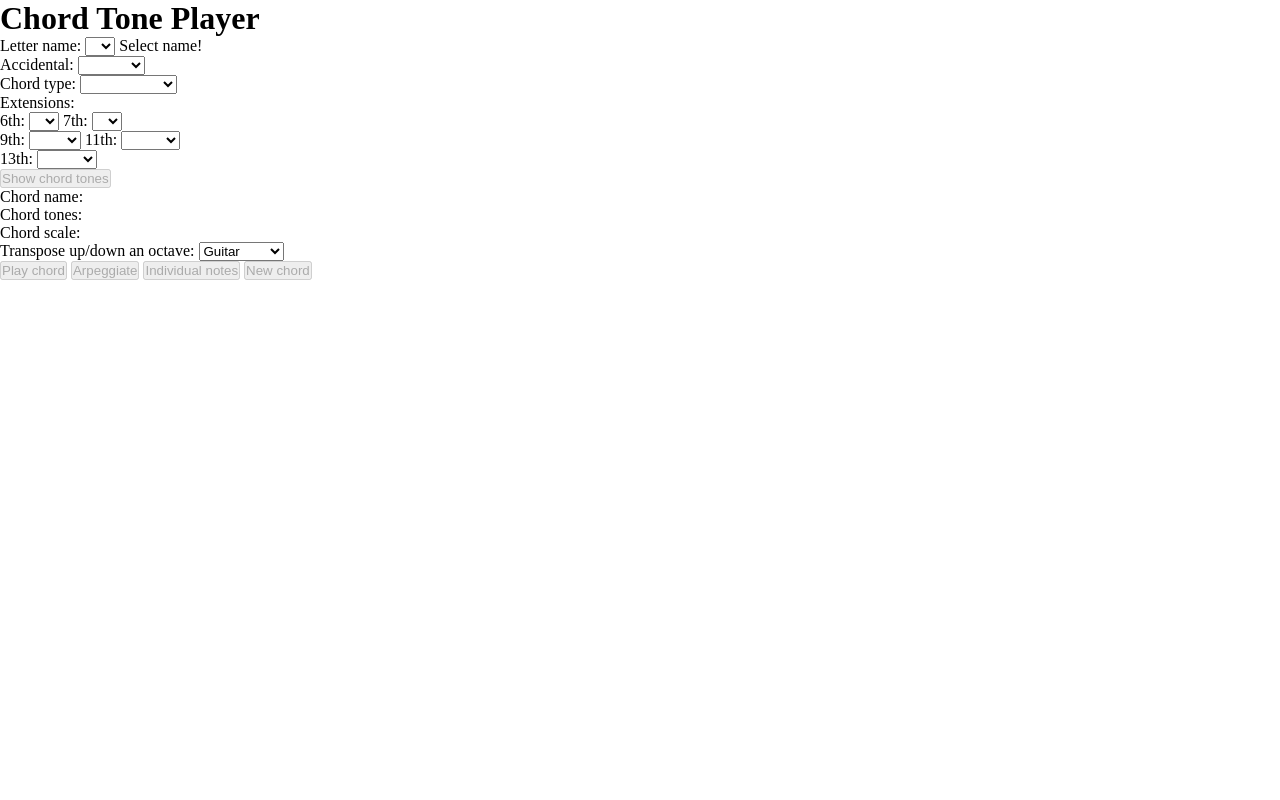
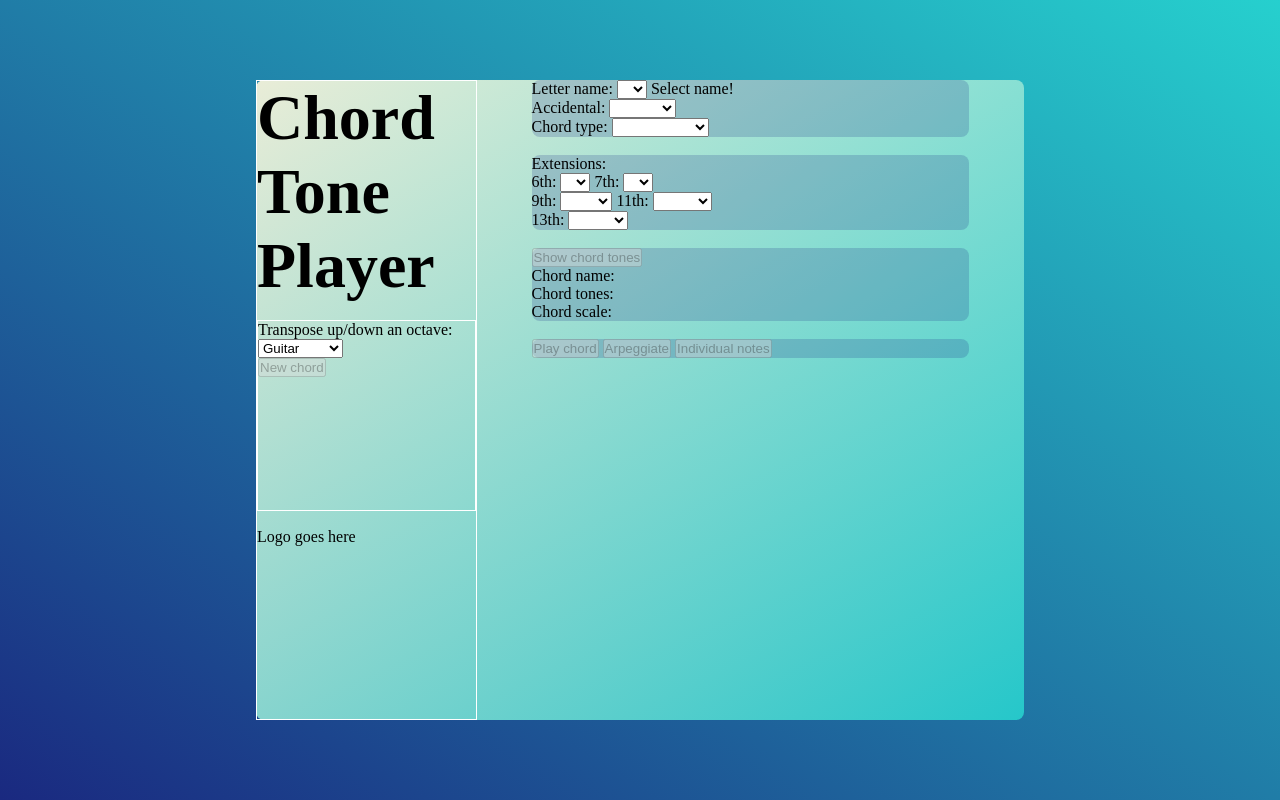
Before and after one commit to gaborio1/Chord-tone-player, a plain HTML site: page index.html in a window 1280 px wide. Drawn offline with nearby package versions, Linux system fonts and the light colour scheme; no server answers.

Commit message:
add css selectors, initial layout

```diff
--- a/index.html
+++ b/index.html
@@ -12,9 +12,34 @@
   </head>
 
   <body>
-    <h1>Chord Tone Player</h1>
+    <div id="main">
+      <div id="player" class="glass">
       <!-- <form action="#"> -->
       <!--  The value property of an HTML option element can only be a string !!! -->
+        <div id="sidebar">
+          <div id="title-container">
+            <h1 id="title">Chord Tone Player</h1>
+          </div>
+          <div id="sidebar-controls-container">
+            <div id="transpose-select-container">
+              <label for="register">Transpose up/down an octave:</label>
+              <select name="register" id="register">
+                <option value="guitar">Guitar</option>
+                <option value="bass" disabled>Bass</option>
+                <option value="guitarUp" disabled>Guitar +12</option>
+              </select>
+            </div>
+            <div id="new-chord-btn-container">
+              <button id="new-chord-btn" disabled>New chord</button>
+            </div>
+          </div>
+          <div id="logo-container">
+            <div id="logo">Logo goes here</div>
+          </div>
+        </div>
+        <br>
+        <div id="control-panel">
+          <div class="card" id="triad-select">
             <label for="name">Letter name:</label>
             <select name="name" id="name">
               <option class="note-name"></option>
@@ -52,7 +77,9 @@
               <option value="invalid type" disabled>invalid type</option>
             </select>
             <p class="instruction hidden" id="type-instruction">Select type!</p>
+          </div>
           <br>
+          <div class="card" id="extension-select">
             <p class="">Extensions: <span class="instruction hidden" id="extension-instruction">Optional!</span></p>
             <!-- <p class="instruction hidden" id="extension-instruction">Optional!</p> -->
             <label for="sixth">6th:</label>
@@ -85,26 +112,29 @@
                 <option value="13">13</option>
                 <option value="add13">add13</option>
             </select>
+          </div>
           <br>
           <!-- <button type="button" onclick="displayData()">Get chord tones-onclick</button> -->
+          <div class="card" id="display-chord">
             <button id="chord-tones-btn" disabled>Show chord tones</button>
             <p id="invalid-key-message" class="hidden">Theoretical key!</p>
             <br>
             <p >Chord name: <span id="chordNameType"></span></p>
             <p >Chord tones: <span id="chordTones"></span></p>
             <p >Chord scale: <span id="chordScale"></span></p>
-    <label for="register">Transpose up/down an octave:</label>
-      <select name="register" id="register">
-        <option value="guitar">Guitar</option>
-        <option value="bass" disabled>Bass</option>
-        <option value="guitarUp" disabled>Guitar +12</option>
-      </select>
+          </div>
           <br>
+          <div class="card" id="play-options">
             <button id="play-chord-btn" disabled>Play chord</button>
             <button id="arpeggiate-chord-btn" disabled>Arpeggiate</button>
             <button id="play-individual-btn" disabled>Individual notes</button>
-    <button id="new-chord-btn" disabled>New chord</button>
             <div id="audio-container"></div>
+          </div>
+        </div>
+        <br>
+      <!-- <h1 id="g">Maci ❤️ Bogar</h1> -->
+      <!-- <h1 id="g">❤️ Hello szia, Tomi vagyok ❤️ </h1> -->
       <script src="script.js"></script>
+    </div>
   </body>
 </html>
--- a/script.js
+++ b/script.js
@@ -1335,6 +1335,6 @@ function playIntro() {
 
 window.addEventListener("load", function() {
     console.log("page is loaded");
-        playIntro();
+        // playIntro();
         disableSelectOptions();
       });
--- a/style.css
+++ b/style.css
@@ -19,3 +19,68 @@
     border: 1px solid black;
     margin: 2px;
 }
+
+#main {
+    min-height: 100vh;
+    /* https://uigradients.com/#AquaMarine */
+    background: linear-gradient(to right top ,#1A2980, #26D0CE);
+    display: flex;
+    align-items: center;
+    justify-content: center;
+}
+
+#player {
+    display: flex;
+}
+
+#sidebar {
+    flex: 2;
+    border: 1px solid white;
+    display: flex;
+    flex-direction: column;
+    justify-content: space-between;
+}
+
+#title {
+    /* height: 40%; */
+    font-size: 4rem;
+}
+
+#sidebar-controls-container {
+    border: 1px solid white;
+    height: 30%;
+    display: flex;
+    flex-direction: column;
+}
+
+#logo-container {
+    height: 30%;
+}
+
+#control-panel {
+    flex: 5;
+}
+
+.glass {
+    background: white;
+    min-height: 80vh;
+    max-height: 90vh;
+    width: 60%;
+    /* max-width: 1000px; */
+    border-radius: .5em;
+    /* background: linear-gradient(to right bottom, cornsilk, #26D0CE); */
+    background: linear-gradient(to right bottom, rgba(255, 248, 220, 0.9), rgba(38, 208, 206, 0.9));
+    /* background: linear-gradient(to right bottom, rgba(255, 248, 220, 0.9), rgba(38, 208, 206, 0.9)); */
+    /* background: linear-gradient(to right bottom, rgba(255, 255, 255, 0.5), rgba(255, 255, 255, 0.6)); */
+}
+
+.card {
+    background: rgba(26, 41, 128, 0.2);
+    width: 80%;
+    margin: 0px auto;
+    border-radius: .5em;
+}
+
+/* #g {
+    margin-left: 40px;
+} */
```
Also changed, not shown: README.md. Lines whose indentation alone changed are shown as unchanged.
